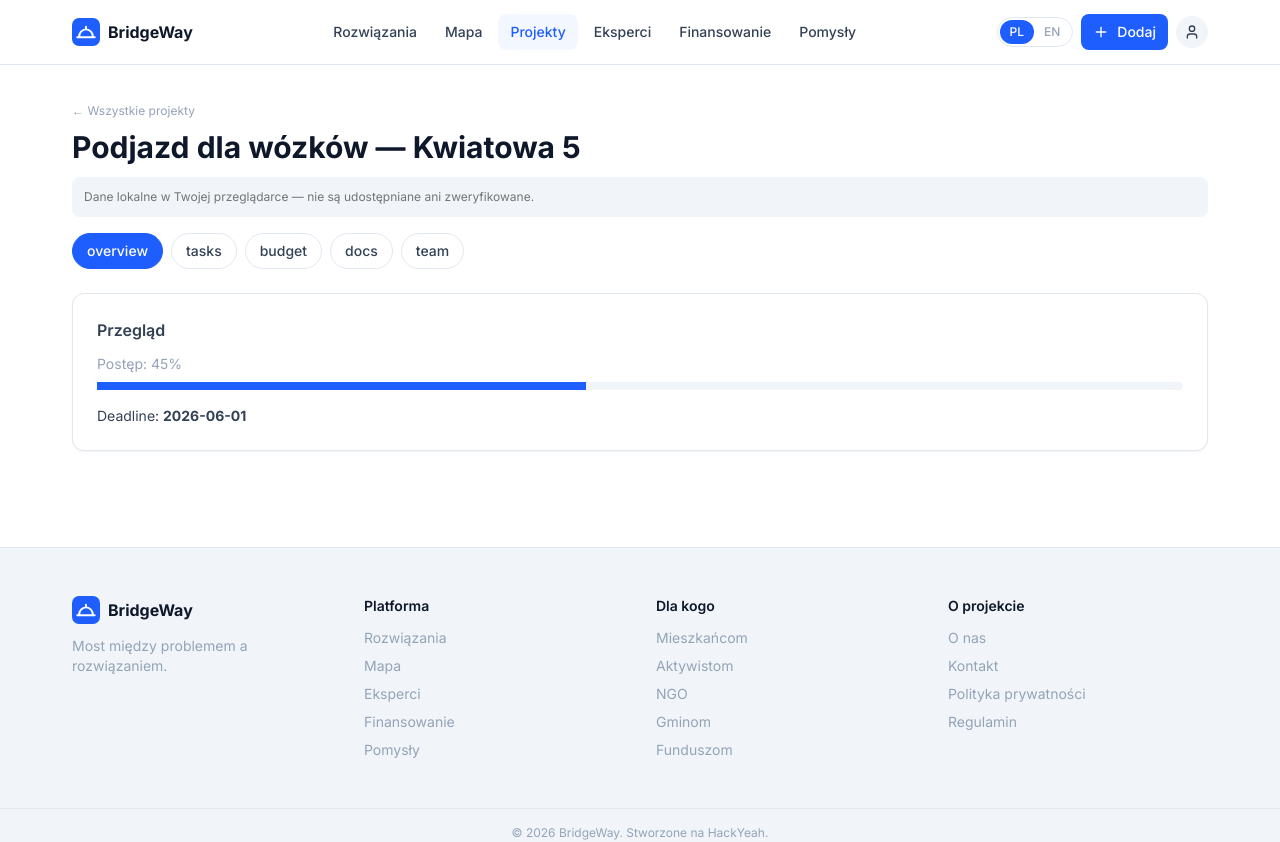
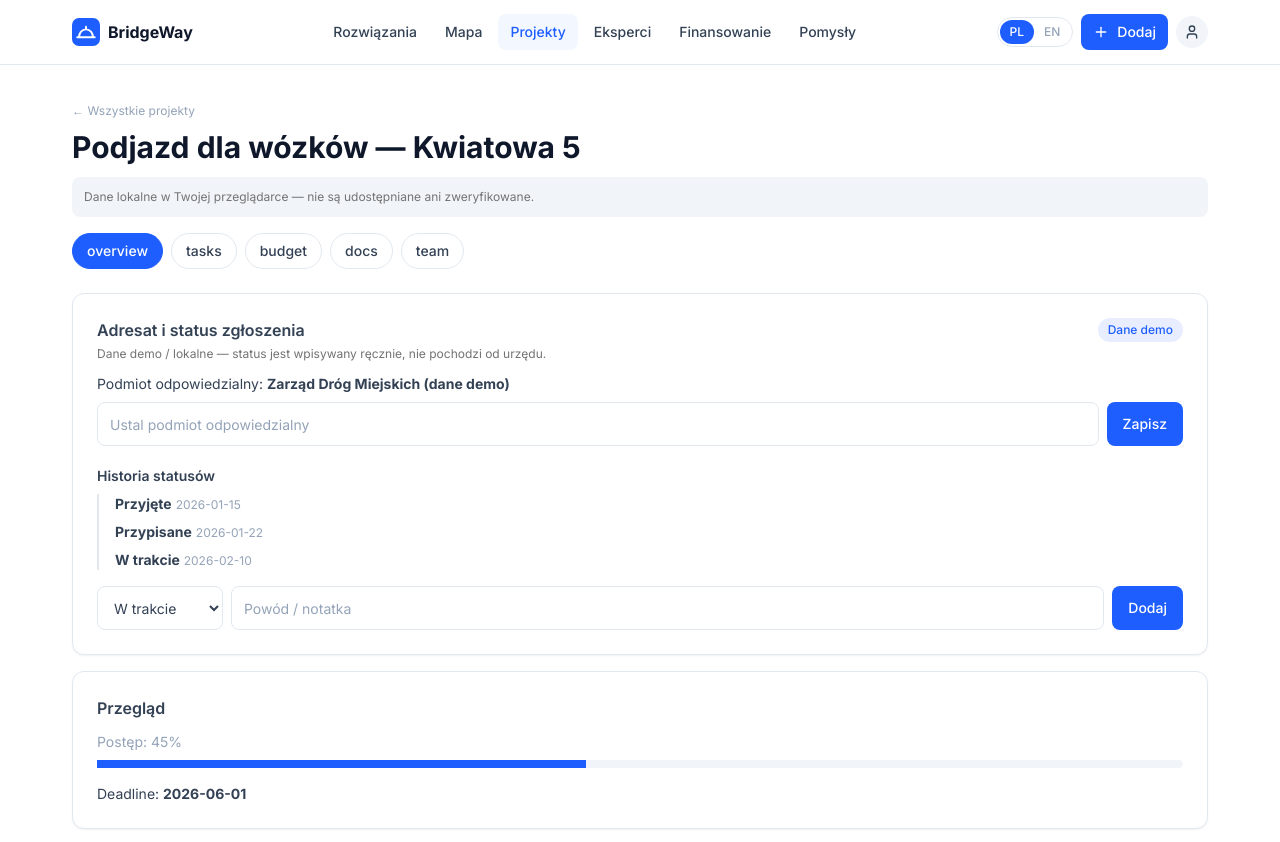
Before and after one commit to DLiHealer/bridgeway, a React (Vite) app: page /projekty/p1 in a window 1280 px wide. Shown: the top 842 px of the page. Built offline with nearby package versions, Linux system fonts and the light colour scheme.

Commit message:
Roadmap step 9: report addressee and status timeline in Project Room
Co-Authored-By: Claude Sonnet 5.5 <noreply@anthropic.com>

```diff
--- a/src/context/AppContext.jsx
+++ b/src/context/AppContext.jsx
@@ -26,10 +26,11 @@ export function AppProvider({ children }) {
     addSignal: (s) => setSignals(list => [{ ...s, id: 's' + Date.now(), createdAt: new Date().toISOString().slice(0,10), author: user.name }, ...list]),
     addIdea: (i) => setIdeas(list => [{ ...i, id: 'i' + Date.now(), createdAt: new Date().toISOString().slice(0,10), author: user.name, team: [{ name: user.name, role: 'lider' }], teamSize: 1, teamTarget: 5 }, ...list]),
     addProject: (p) => {
-      const project = { ...p, id: 'p' + Date.now() };
+      const project = { responsibleBody: null, statusHistory: [{ status: 'received', date: new Date().toISOString().slice(0, 10), note: '' }], ...p, id: 'p' + Date.now() };
       setProjects(list => [project, ...list]);
       return project;
     },
+    updateProject: (id, patch) => setProjects(list => list.map(x => x.id === id ? { ...x, ...(typeof patch === 'function' ? patch(x) : patch) } : x)),
     data,
     toasts, setToasts,
   }), [user, signals, ideas, projects, saved, filters, toasts]);
--- a/src/data/index.js
+++ b/src/data/index.js
@@ -208,6 +208,12 @@ export const projects = [
     ],
     documents: [{ name: 'projekt.pdf', url: '#' }, { name: 'zgody.pdf', url: '#' }],
     deadline: '2026-06-01',
+    responsibleBody: 'Zarząd Dróg Miejskich (dane demo)',
+    statusHistory: [
+      { status: 'received', date: '2026-01-15', note: '' },
+      { status: 'assigned', date: '2026-01-22', note: '' },
+      { status: 'inprogress', date: '2026-02-10', note: '' },
+    ],
     kpi: [{ name: 'Osoby objęte', value: '12' }, { name: 'Koszt', value: '5000 PLN' }],
   },
 ];
--- a/src/i18n.js
+++ b/src/i18n.js
@@ -35,6 +35,11 @@ const pl = {
     noTasks: 'Brak zadań', noBudget: 'Brak pozycji budżetu', noDocs: 'Brak dokumentów', noTeam: 'Brak członków zespołu', noDeadline: 'nie ustalono',
     copyTitle: 'Skopiuj rozwiązanie', copyHint: 'Utworzymy nowy projekt dla Twojej gminy z krokami z tego rozwiązania jako zadaniami.', yourCity: 'Twoje miasto', create: 'Utwórz projekt', copyPrefix: 'Kopia',
     status: { pomysl: 'Pomysł', pilot: 'Pilotaż', wdrozenie: 'Wdrożenie' },
+    report: {
+      title: 'Adresat i status zgłoszenia', body: 'Podmiot odpowiedzialny', noBody: 'Brak adresata — nie wiadomo, kto odpowiada za sprawę.', setBody: 'Ustal podmiot odpowiedzialny', save: 'Zapisz',
+      history: 'Historia statusów', newStatus: 'Dodaj status', reason: 'Powód / notatka', reasonRequired: 'Przy odrzuceniu podaj powód', add: 'Dodaj', demoNote: 'Dane demo / lokalne — status jest wpisywany ręcznie, nie pochodzi od urzędu.',
+      status: { received: 'Przyjęte', assigned: 'Przypisane', inprogress: 'W trakcie', resolved: 'Rozwiązane', rejected: 'Odrzucone' },
+    },
   },
   score: {
     title: 'Wynik transferu (model)', noData: 'brak danych', preliminary: 'Wynik wstępny — część czynników nie ma danych.',
@@ -109,6 +114,11 @@ const en = {
     noTasks: 'No tasks', noBudget: 'No budget items', noDocs: 'No documents', noTeam: 'No team members', noDeadline: 'not set',
     copyTitle: 'Copy solution', copyHint: 'We will create a new project for your municipality with this solution’s steps as tasks.', yourCity: 'Your city', create: 'Create project', copyPrefix: 'Copy',
     status: { pomysl: 'Idea', pilot: 'Pilot', wdrozenie: 'Rollout' },
+    report: {
+      title: 'Addressee and report status', body: 'Responsible body', noBody: 'No addressee — it is not known who is responsible.', setBody: 'Set the responsible body', save: 'Save',
+      history: 'Status history', newStatus: 'Add status', reason: 'Reason / note', reasonRequired: 'Give a reason when rejecting', add: 'Add', demoNote: 'Demo / local data — statuses are entered by hand, not provided by an authority.',
+      status: { received: 'Received', assigned: 'Assigned', inprogress: 'In progress', resolved: 'Resolved', rejected: 'Rejected' },
+    },
   },
   score: {
     title: 'Transfer score (model)', noData: 'no data', preliminary: 'Preliminary score — some factors have no data.',
--- a/src/pages/ProjectRoom.jsx
+++ b/src/pages/ProjectRoom.jsx
@@ -2,7 +2,7 @@ import { useState } from 'react';
 import { useParams, Link } from 'react-router-dom';
 import { useTranslation } from 'react-i18next';
 import { useApp } from '../context/AppContext.jsx';
-import { Card, Chip, Button, EmptyState } from '../components/ui';
+import { Card, Chip, Button, EmptyState, Input, Select, Badge } from '../components/ui';
 import { loc } from '../data';
 
 const TABS = ['overview', 'tasks', 'budget', 'docs', 'team'];
@@ -10,9 +10,12 @@ const TABS = ['overview', 'tasks', 'budget', 'docs', 'team'];
 export default function ProjectRoom() {
   const { id } = useParams();
   const { t } = useTranslation();
-  const { projects, data } = useApp();
+  const { projects, data, updateProject } = useApp();
   const p = projects.find(x => x.id === id);
   const [tab, setTab] = useState('overview');
+  const [body, setBody] = useState('');
+  const [st, setSt] = useState('inprogress');
+  const [note, setNote] = useState('');
   if (!p) return <div className="container-app py-12"><EmptyState title={t('projects.notFound')} action={<Button as={Link} to="/projekty">{t('projects.back')}</Button>} /></div>;
   const src = p.sourceSolutionId && data.solutions.find(x => x.id === p.sourceSolutionId);
 
@@ -29,6 +32,36 @@ export default function ProjectRoom() {
       <div className="mt-6">
 
         <section>
+          {tab === 'overview' && (
+            <Card className="mb-4 p-6">
+              <div className="flex items-center justify-between gap-2"><h2 className="font-semibold">{t('projects.report.title')}</h2><Badge>{t('common.demo')}</Badge></div>
+              <p className="mt-1 text-xs text-neutral-500">{t('projects.report.demoNote')}</p>
+              <p className="mt-3 text-sm">{t('projects.report.body')}: {p.responsibleBody ? <b>{p.responsibleBody}</b> : <span className="font-medium text-red-600">{t('projects.report.noBody')}</span>}</p>
+              <form className="mt-2 flex gap-2" onSubmit={e => { e.preventDefault(); if (body.trim()) { updateProject(p.id, { responsibleBody: body.trim() }); setBody(''); } }}>
+                <Input value={body} onChange={e => setBody(e.target.value)} aria-label={t('projects.report.setBody')} placeholder={t('projects.report.setBody')} />
+                <Button type="submit">{t('projects.report.save')}</Button>
+              </form>
+              <h3 className="mt-5 text-sm font-semibold">{t('projects.report.history')}</h3>
+              <ol className="mt-2 space-y-2 border-l-2 border-border pl-4 text-sm">
+                {(p.statusHistory || []).map((h, i) => (
+                  <li key={i}><b>{t(`projects.report.status.${h.status}`)}</b> <span className="text-xs text-neutral-400">{h.date}</span>{h.note && <span className="block text-neutral-500">{h.note}</span>}</li>
+                ))}
+              </ol>
+              <form className="mt-4 grid gap-2 sm:grid-cols-[auto,1fr,auto]" onSubmit={e => {
+                e.preventDefault();
+                if (st === 'rejected' && !note.trim()) return;
+                updateProject(p.id, x => ({ statusHistory: [...(x.statusHistory || []), { status: st, date: new Date().toISOString().slice(0, 10), note: note.trim() }] }));
+                setNote('');
+              }}>
+                <Select value={st} onChange={e => setSt(e.target.value)} aria-label={t('projects.report.newStatus')}>
+                  {['received', 'assigned', 'inprogress', 'resolved', 'rejected'].map(k => <option key={k} value={k}>{t(`projects.report.status.${k}`)}</option>)}
+                </Select>
+                <Input value={note} onChange={e => setNote(e.target.value)} aria-label={t('projects.report.reason')} placeholder={st === 'rejected' ? t('projects.report.reasonRequired') : t('projects.report.reason')} />
+                <Button type="submit">{t('projects.report.add')}</Button>
+              </form>
+            </Card>
+          )}
+
           {tab === 'overview' && (
             <Card className="p-6">
               <h2 className="font-semibold">Przegląd</h2>
```
Also changed, not shown: spec/architecture.md (+2 -2 lines), spec/roadmap.md (+2 -1 lines).
